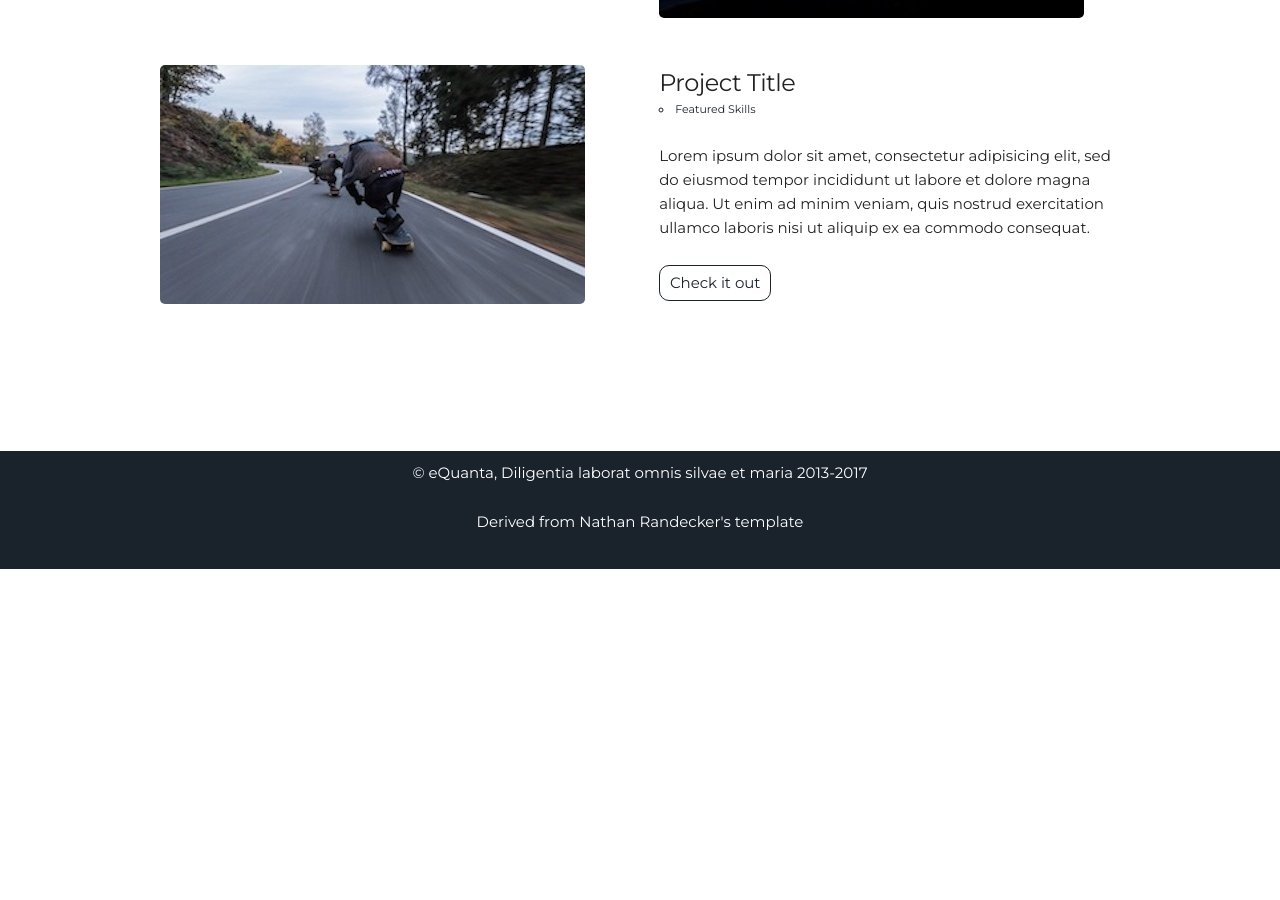
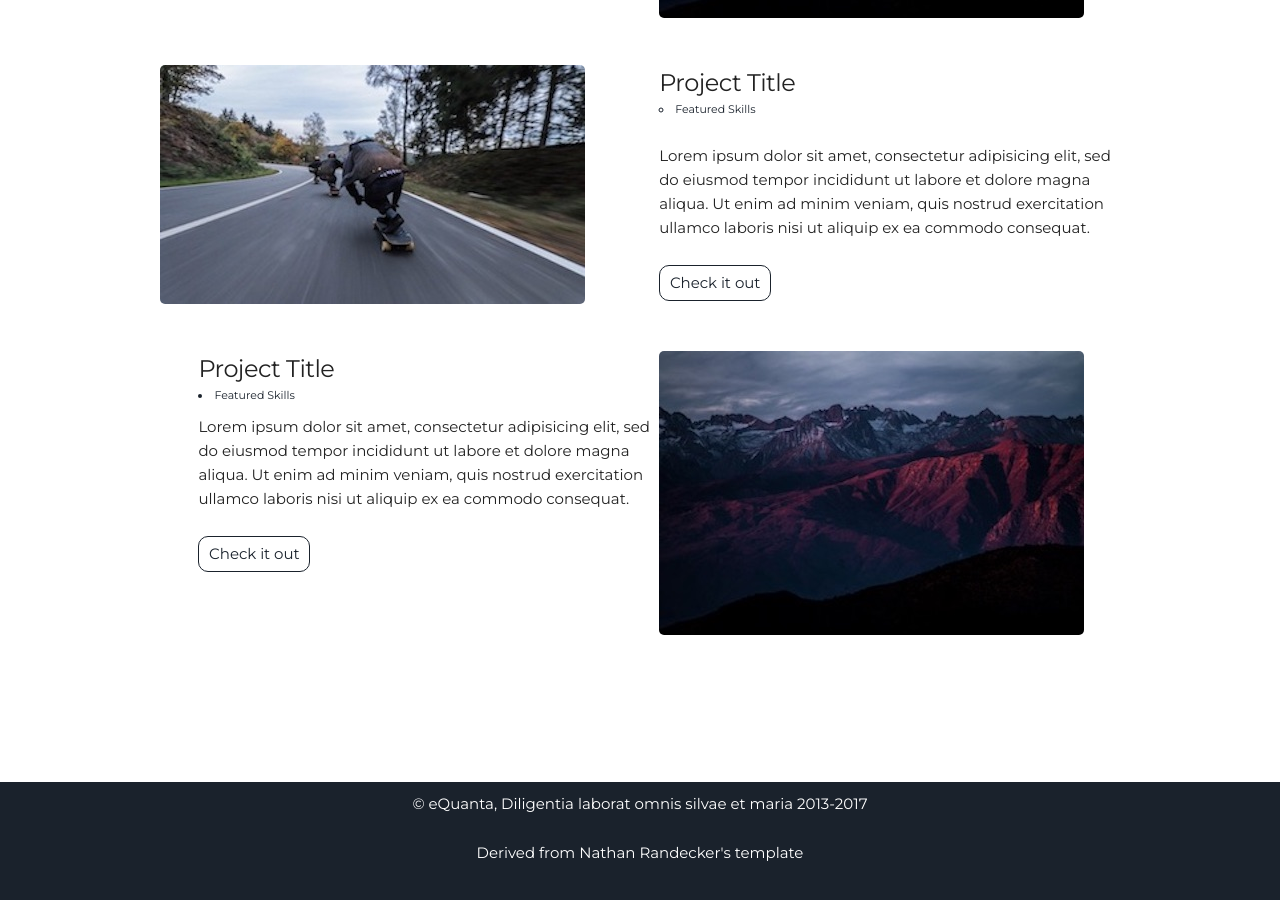
Before and after one commit to leroy1977/eQ1, a Jekyll site: the page built from index.html, in a window 1280 px wide and 900 px high, scrolled down 1784 px. Built offline with Jekyll 4.4.1, drawn with Linux system fonts in a browser that asks for light colours; before the commit the page ends 2353 px from its top, so only the background shows below that.

Commit message:
Update projects.html

```diff
--- a/_includes/projects.html
+++ b/_includes/projects.html
@@ -26,4 +26,16 @@
       <a class="project-link" href="#">Check it out</a>
     </div>
   </div>
+ <div class="row user-projects">
+    <div class="six columns images">
+      <img alt="mountains" src="{{ "/assets/img/mountains.jpg" | prepend: site.baseurl }}" />
+    </div>
+    <div class="six columns">
+      <h5> Project Title </h5>
+      <li> Featured Skills</li>
+      <p>Lorem ipsum dolor sit amet, consectetur adipisicing elit, sed do eiusmod tempor incididunt ut labore et dolore magna aliqua. Ut enim ad minim veniam, quis nostrud exercitation ullamco laboris nisi ut aliquip ex ea commodo consequat.</p>
+      <a class="project-link" href="#">Check it out</a>
+    </div>
+  </div>
+
 </div>
```
